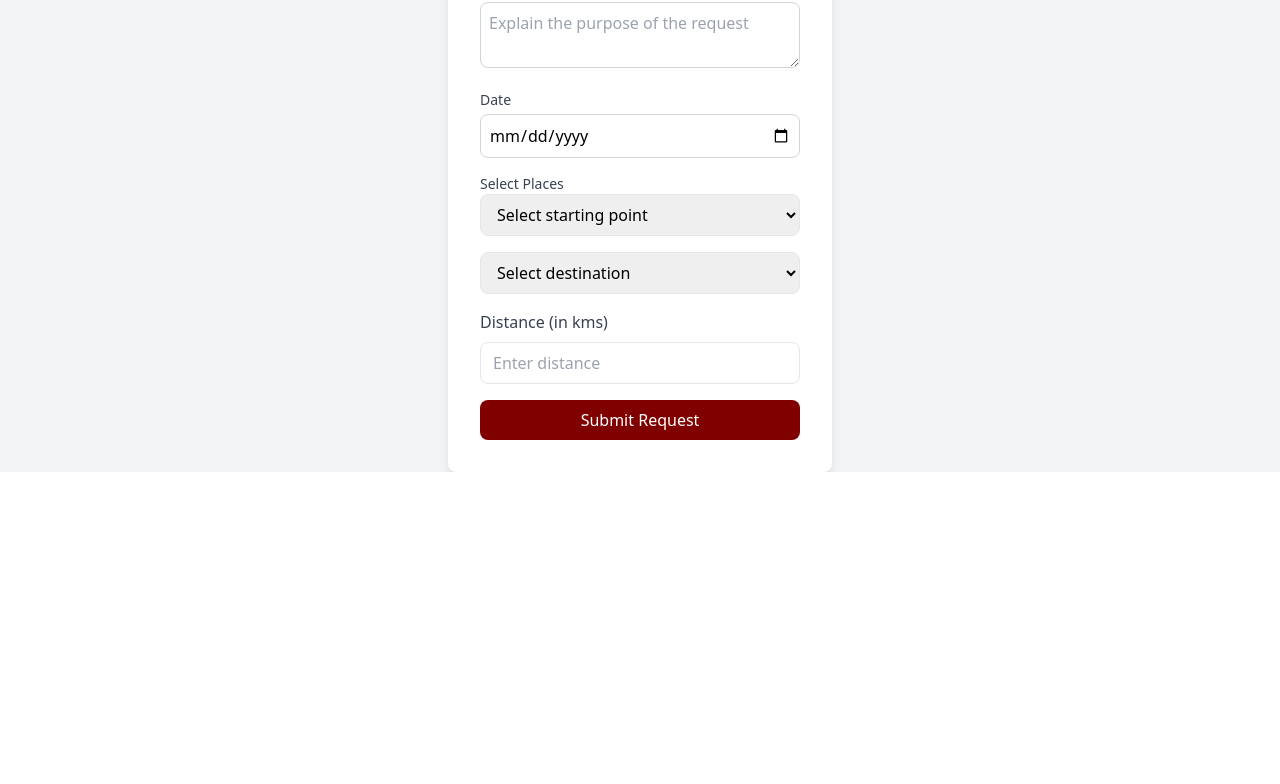
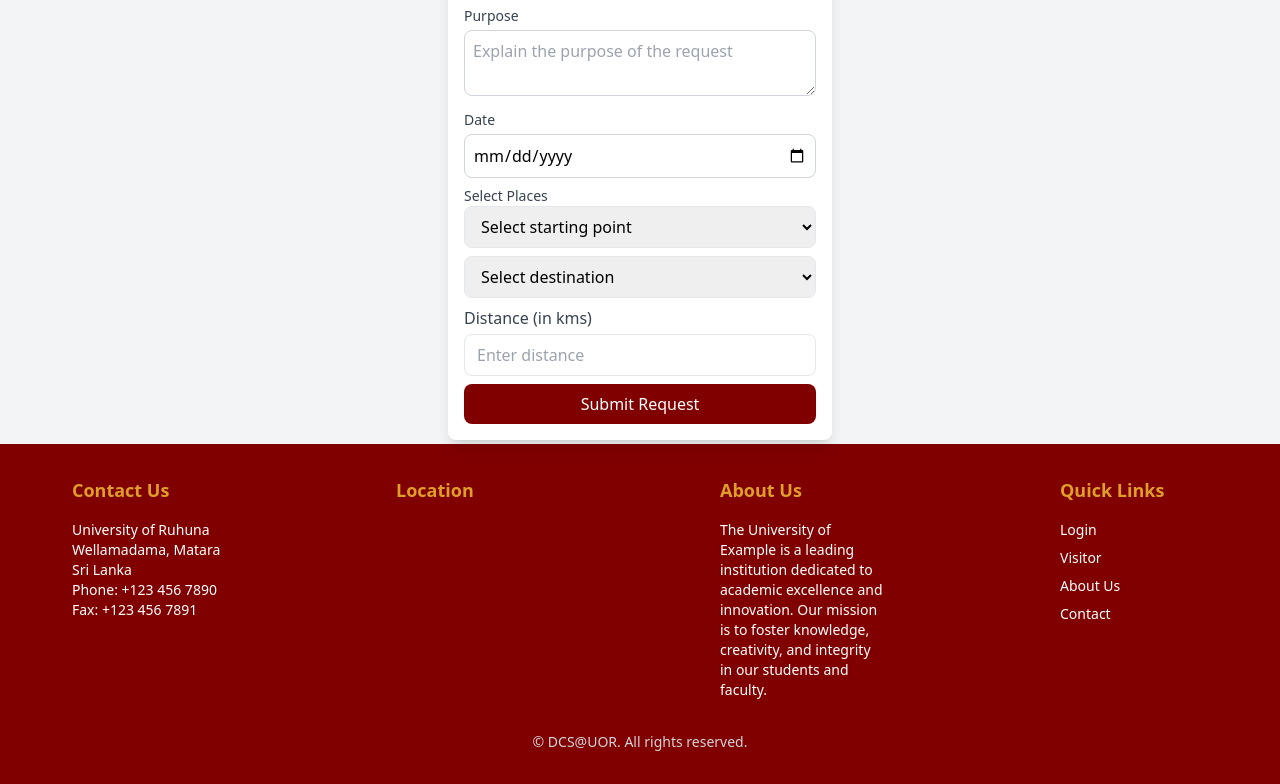
Before and after one commit to supun58/vehicle-management-system-frontend, a React (Vite) app: page /request-vehicle in a window 1280 px wide. Shown: the part 356-1140 px from the top of the page. Before the commit the page ends 828 px from the top, so only its background shows below. Built offline with nearby package versions, Linux system fonts and the light colour scheme; grey boxes are pictures that could not be loaded.

Commit message:
Added Footer & some Changes

```diff
--- a/src/App.jsx
+++ b/src/App.jsx
@@ -1,5 +1,9 @@
 import React from "react";
 import { Routes, Route } from "react-router-dom";
+
+//importing components
+import Footer from "./components/footer";
+import Navbar from "./components/NavBar";
 
 //importing pages
 import Login from "./pages/Login";
@@ -10,10 +14,16 @@ import DriverDashboard from "./pages/DriverDashboard";
 
 function App() {
   return (
+
+    <>
+    <Navbar/>
+
     <Routes>
-      <Route path="/register" element={<Registration />} />
       {/* Login Page */}
       <Route path="/" element={<Login />} />
+
+      {/*Registration Page */}
+      <Route path="/register" element={<Registration />} />
 
       {/* User Dashboard */}
       <Route path="/user-dashboard" element={<UserDashboard />} />
@@ -24,6 +34,10 @@ function App() {
       {/* Driver dashboard*/}
       <Route path="/driver-dashboard" element={<DriverDashboard />} />
     </Routes>
+
+    <Footer/>
+  </>
+
   );
 }
 
--- a/src/components/NavBar.jsx
+++ b/src/components/NavBar.jsx
@@ -11,7 +11,7 @@ function Navbar() {
           <div className="flex items-center">
             <Car className="h-8 w-8 text-ash-200" />
             <span className="ml-2 text-xl font-bold text-ash-100">
-              UnitTransit
+              UniTransit
             </span>
           </div>
           <div className="flex items-center space-x-4">
--- a/src/components/SideNav.jsx
+++ b/src/components/SideNav.jsx
@@ -42,7 +42,7 @@ function SideNav() {
       {isNavVisible && (
         <div className="fixed left-0 top-0 h-screen w-64 bg-maroon-800 text-ash-100 p-4 shadow-xl z-40">
           <div className="mb-8 px-4">
-            <h1 className="text-2xl font-bold">Fleet Manager</h1>
+            <h1 className="text-2xl font-bold">&nbsp;&nbsp;&nbsp;&nbsp;&nbsp;&nbsp;&nbsp;UniTransit</h1>
           </div>
           <nav className="space-y-2">
             {navItems.map((item, index) => (
--- /dev/null
+++ b/src/components/footer.jsx
@@ -0,0 +1,60 @@
+import React from 'react';
+
+const Footer = () => {
+    return (
+        <footer className="bg-gray-100 text-gray-700 py-8" style={{ backgroundColor: '#800000' }}>
+            <div className="max-w-7xl mx-auto flex justify-between px-2">
+                <div className="grid grid-cols-1 md:grid-cols-4 gap-8 w-full">
+                    {/* Contact Details */}
+                    <div className="text-white flex flex-col mx-16">
+                        <h2 className="text-lg font-bold mb-4" style={{ color: '#de9e28' }}>Contact Us</h2>
+                        <p className="text-sm">University of Ruhuna</p>
+                        <p className="text-sm">Wellamadama, Matara</p>
+                        <p className="text-sm">Sri Lanka</p>
+                        <p className="text-sm">Phone: +123 456 7890</p>
+                        <p className="text-sm">Fax: +123 456 7891</p>
+                    </div>
+
+                    {/* Map */}
+                    <div className="text-white flex flex-col mx-16">
+                        <h2 className="text-lg font-bold mb-4" style={{ color: '#de9e28' }}>Location</h2>
+                        <iframe
+                            title="University Location"
+                            src="https://www.google.com/maps/embed?pb=!1m18!1m12!1m3!1d3968.409982478508!2d80.5761344!3d5.938092099999999!2m3!1f0!2f0!3f0!3m2!1i1024!2i768!4f13.1!3m3!1m2!1s0x3ae1391b4a29e707%3A0xd54277175e326bc2!2sUniversity%20of%20Ruhuna!5e0!3m2!1sen!2slk!4v1735563990679!5m2!1sen!2slk"
+                            width="100%"
+                            height="150"
+                            style={{ border: 0 }}
+                            allowFullScreen=""
+                            loading="lazy"
+                        ></iframe>
+                    </div>
+
+                    {/* About Us */}
+                    <div className="text-white flex flex-col mx-16">
+                        <h2 className="text-lg font-bold mb-4" style={{ color: '#de9e28' }}>About Us</h2>
+                        <p className="text-sm">
+                            The University of Example is a leading institution dedicated to academic excellence and innovation. Our mission is to foster knowledge, creativity, and integrity in our students and faculty.
+                        </p>
+                    </div>
+
+                    {/* Quick Links */}
+                    <div className="text-white flex flex-col mx-20">
+                        <h2 className="text-lg font-bold mb-4" style={{ color: '#de9e28' }}>Quick Links</h2>
+                        <ul className="space-y-2 text-sm">
+                            <li><a href="#" className="hover:underline">Login</a></li>
+                            <li><a href="#" className="hover:underline">Visitor</a></li>
+                            <li><a href="#" className="hover:underline">About Us</a></li>
+                            <li><a href="#" className="hover:underline">Contact</a></li>
+                        </ul>
+                    </div>
+                </div>
+            </div>
+
+            <div className="text-center text-gray-300 mt-8">
+                <p className="text-sm">&copy; DCS@UOR. All rights reserved.</p>
+            </div>
+        </footer>
+    );
+};
+
+export default Footer;
--- a/src/pages/DriverDashboard.jsx
+++ b/src/pages/DriverDashboard.jsx
@@ -7,7 +7,6 @@ import {
   MessageSquare,
   Navigation,
 } from "lucide-react";
-import Navbar from "../components/NavBar";
 
 function DriverDashboard() {
   const schedules = [
@@ -43,7 +42,6 @@ function DriverDashboard() {
 
   return (
     <div className="min-h-screen bg-gradient-to-br from-maroon-700 via-ash-700 to-ash-500">
-      <Navbar />
       {/* Main Content */}
       <main className="pt-20 px-4 md:px-8">
         <div className="max-w-7xl mx-auto grid gap-6">
--- a/src/pages/Registration.jsx
+++ b/src/pages/Registration.jsx
@@ -25,30 +25,31 @@ const Registration = () => {
     container: {
       minHeight: '100vh',
       background: 'linear-gradient(135deg, #f6f8fb 0%, #e9edf3 100%)',
-      padding: '2rem 1rem',
+      padding: '0.5rem 1rem',
+      marginTop: '4rem',
     },
     formCard: {
-      maxWidth: '480px',
+      maxWidth: '400px',
       margin: '0 auto',
       background: 'white',
       borderRadius: '16px',
       boxShadow: '0 4px 20px rgba(0, 0, 0, 0.08)',
-      padding: '2rem',
+      padding: '1.3rem',
     },
     title: {
       color: '#2d3748',
-      fontSize: '1.75rem',
+      fontSize: '1.5rem',
       fontWeight: '700',
       textAlign: 'center',
-      marginBottom: '2rem',
+      marginBottom: '1.5rem',
       position: 'relative',
       paddingBottom: '1rem',
       borderBottom: '3px solid #800000',
       width: 'fit-content',
-      margin: '0 auto 2rem',
+      margin: '0 auto 1.5rem',
     },
     formGroup: {
-      marginBottom: '1.5rem',
+      marginBottom: '0.65rem',
     },
     label: {
       display: 'block',
@@ -59,7 +60,7 @@ const Registration = () => {
     },
     input: {
       width: '100%',
-      padding: '0.75rem 1rem',
+      padding: '0.4rem 0.65rem',
       border: '2px solid #e2e8f0',
       borderRadius: '8px',
       fontSize: '0.875rem',
@@ -69,7 +70,7 @@ const Registration = () => {
     },
     select: {
       width: '100%',
-      padding: '0.75rem 1rem',
+      padding: '0.4rem 0.65rem',
       border: '2px solid #e2e8f0',
       borderRadius: '8px',
       fontSize: '0.875rem',
@@ -84,11 +85,11 @@ const Registration = () => {
     buttonGroup: {
       display: 'flex',
       gap: '1rem',
-      marginTop: '2rem',
+      marginTop: '0.8rem',
     },
     button: {
       flex: 1,
-      padding: '0.75rem 1.5rem',
+      padding: '0.4rem 1rem',
       borderRadius: '8px',
       border: 'none',
       fontSize: '0.875rem',
@@ -109,8 +110,9 @@ const Registration = () => {
       alignItems: 'center',
       gap: '0.5rem',
       marginRight: '0.5rem',
-    }
+    },
   };
+
 
   const validateEmail = (email) => {
     return /^[^\s@]+@[^\s@]+\.[^\s@]+$/.test(email);
--- a/src/pages/UserDashboard.jsx
+++ b/src/pages/UserDashboard.jsx
@@ -1,11 +1,9 @@
 import React from "react";
 import { Car, Calendar } from "lucide-react";
-import Navbar from "../components/NavBar";
 
 function Dashboard() {
   return (
     <div className="min-h-screen bg-gradient-to-br from-maroon-700 via-ash-700 to-ash-500">
-      <Navbar />
       {/* Main Content */}
       <main className="pt-16">
         <div className="container mx-auto px-4 py-8">
--- a/src/pages/VehicleRequestForm.jsx
+++ b/src/pages/VehicleRequestForm.jsx
@@ -1,10 +1,16 @@
-import React, { useState } from "react";
-import Navbar from "../components/NavBar";
+import React, { useState, useEffect } from "react";
 
 export default function VehicleRequestForm() {
   const [from, setFrom] = useState("");
   const [to, setTo] = useState("");
   const [distance, setDistance] = useState("");
+  const [formData, setFormData] = useState({
+    name: "",
+    contact: "",
+    vehicleType: "",
+    purpose: "",
+    date: "",
+  });
 
   const places = [
     "Faculty of Science",
@@ -15,13 +21,13 @@ export default function VehicleRequestForm() {
     "Administration Building",
     "Hostels",
   ];
-  const [formData, setFormData] = useState({
-    name: "",
-    contact: "",
-    vehicleType: "",
-    purpose: "",
-    date: "",
-  });
+
+  useEffect(() => {
+    const tomorrow = new Date();
+    tomorrow.setDate(tomorrow.getDate() + 1);
+    const minDate = tomorrow.toISOString().split("T")[0];
+    document.getElementById("date").setAttribute("min", minDate);
+  }, []);
 
   const handleChange = (e) => {
     setFormData({
@@ -37,19 +43,13 @@ export default function VehicleRequestForm() {
   };
 
   return (
-    <div className="min-h-screen bg-gray-100 flex items-center justify-center">
-      <Navbar />
-      <div className="bg-white shadow-lg rounded-lg p-8 w-96">
-        <h2 className="text-2xl font-bold text-gray-800 mb-6">
-          Request a Vehicle
-        </h2>
-        <form onSubmit={handleSubmit} className="space-y-4">
+    <div className="min-h-screen bg-gray-100 flex items-center justify-center pt-20">
+      <div className="bg-white shadow-lg rounded-lg p-4 w-96">
+        <h2 className="text-2xl font-bold text-gray-800 mb-2 text-center">Request a Vehicle</h2>
+        <form onSubmit={handleSubmit} className="space-y-2">
           {/* Name */}
           <div>
-            <label
-              htmlFor="name"
-              className="block text-sm font-medium text-gray-700"
-            >
+            <label htmlFor="name" className="block text-sm font-medium text-gray-700">
               Name
             </label>
             <input
@@ -66,10 +66,7 @@ export default function VehicleRequestForm() {
 
           {/* Contact */}
           <div>
-            <label
-              htmlFor="contact"
-              className="block text-sm font-medium text-gray-700"
-            >
+            <label htmlFor="contact" className="block text-sm font-medium text-gray-700">
               Contact Number
             </label>
             <input
@@ -86,10 +83,7 @@ export default function VehicleRequestForm() {
 
           {/* Vehicle Type */}
           <div>
-            <label
-              htmlFor="vehicleType"
-              className="block text-sm font-medium text-gray-700"
-            >
+            <label htmlFor="vehicleType" className="block text-sm font-medium text-gray-700">
               Vehicle Type
             </label>
             <select
@@ -111,10 +105,7 @@ export default function VehicleRequestForm() {
 
           {/* Purpose */}
           <div>
-            <label
-              htmlFor="purpose"
-              className="block text-sm font-medium text-gray-700"
-            >
+            <label htmlFor="purpose" className="block text-sm font-medium text-gray-700">
               Purpose
             </label>
             <textarea
@@ -130,10 +121,7 @@ export default function VehicleRequestForm() {
 
           {/* Date */}
           <div>
-            <label
-              htmlFor="date"
-              className="block text-sm font-medium text-gray-700"
-            >
+            <label htmlFor="date" className="block text-sm font-medium text-gray-700">
               Date
             </label>
             <input
@@ -146,14 +134,13 @@ export default function VehicleRequestForm() {
               required
             />
           </div>
-          {/* Select places */}
+
+          {/* Select Places */}
           <div>
-            <h2 className="block text-sm font-medium text-gray-700">
-              Select Places
-            </h2>
+            <h2 className="block text-sm font-medium text-gray-700">Select Places</h2>
 
             {/* From Dropdown */}
-            <div className="mb-4">
+            <div className="mb-2">
               <select
                 id="from"
                 value={from}
@@ -172,7 +159,7 @@ export default function VehicleRequestForm() {
             </div>
 
             {/* To Dropdown */}
-            <div className="mb-4">
+            <div className="mb-2">
               <select
                 id="to"
                 value={to}
@@ -190,12 +177,10 @@ export default function VehicleRequestForm() {
               </select>
             </div>
           </div>
+
           {/* Distance Field */}
-          <div className="mb-4">
-            <label
-              htmlFor="distance"
-              className="block text-gray-700 font-medium mb-2"
-            >
+          <div className="mb-2">
+            <label htmlFor="distance" className="block text-gray-700 font-medium mb-1">
               Distance (in kms)
             </label>
             <input
--- a/src/pages/login.jsx
+++ b/src/pages/login.jsx
@@ -1,11 +1,11 @@
 import React from "react";
 import { Car } from "lucide-react";
-import Navbar from "../components/NavBar";
+import App from "../App";
+
 
 export default function Login() {
   return (
-    <div className="min h-screen h-screen w-screen flex  ">
-      <Navbar />
+    <div className="min-h-screen flex flex-col lg:flex-row">
 
       {/* Logo Section */}
       <div className="hidden lg:flex lg:w-1/2 bg-gradient-to-br from-maroon-700 via-ash-700 to-ash-500 flex-col items-center justify-center p-12">
@@ -71,7 +71,7 @@ export default function Login() {
           <div className="mt-4 text-sm text-center text-ash-600">
             <span>New user? </span>
             <a
-              href="#"
+              href="/register"
               className="text-maroon-600 hover:text-maroon-700 underline"
             >
               Register here
```
